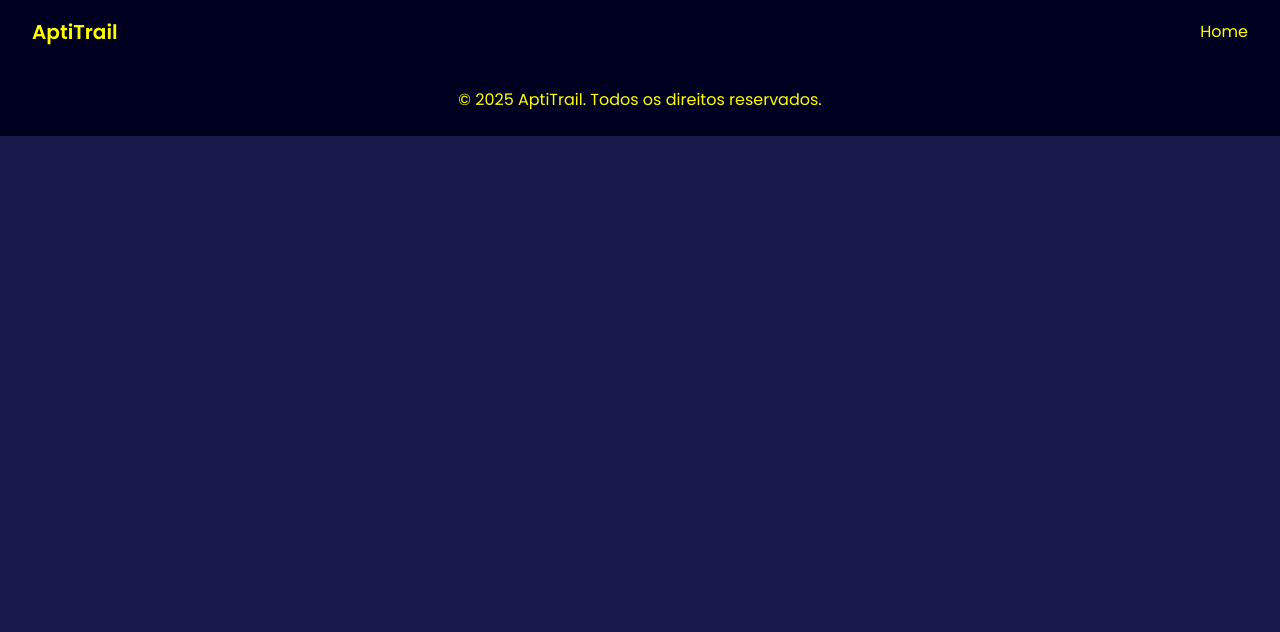
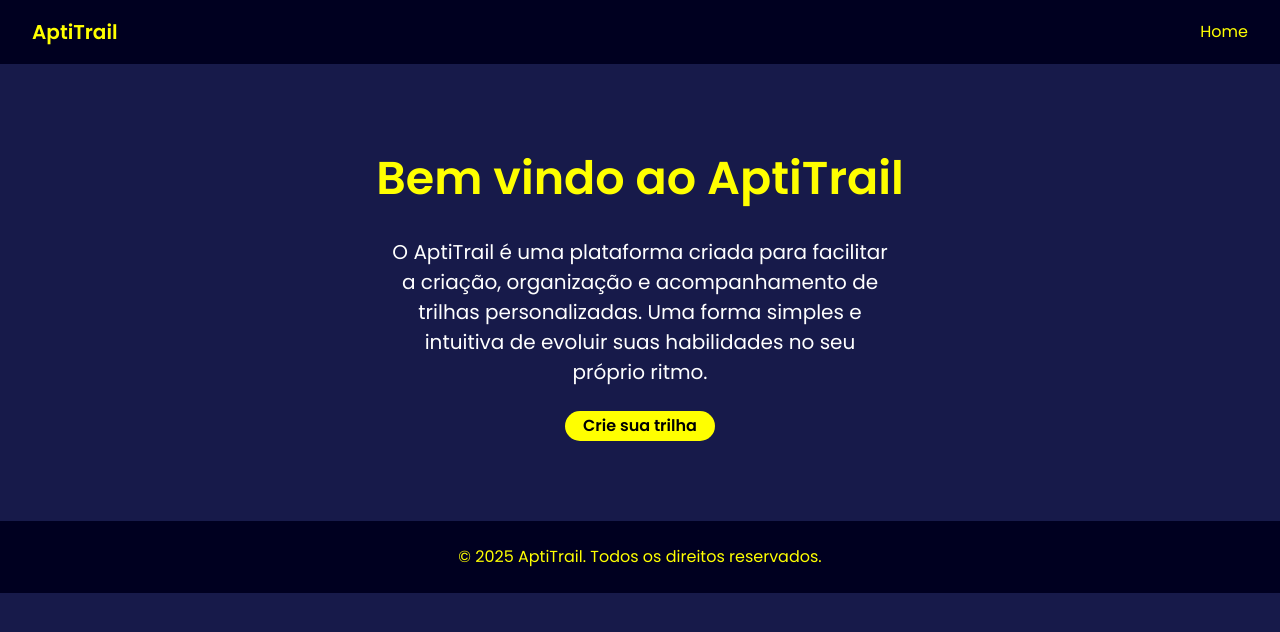
Before and after one commit to apti-trail/site-spa, a React (Vite) app in the folder site-spa/: page / in a window 1280 px wide. Shown: the top 632 px of the page. Built offline with nearby package versions, Linux system fonts and the light colour scheme.

Commit message:
feat: cria rota Home

```diff
--- a/site-spa/src/main.tsx
+++ b/site-spa/src/main.tsx
@@ -4,10 +4,12 @@ import App from './App.tsx'
 import { BrowserRouter, createBrowserRouter, RouterProvider } from 'react-router-dom'
 import "./globals.css"
 import Error from './routes/Error/index.tsx'
+import Home from './routes/Home/index.tsx'
 
 
 const router = createBrowserRouter([
   {path: "/", element: <App/>, errorElement: <Error/>, children: [
+    {path: "/", element: <Home/>}
 
   ]}
 ]);
--- /dev/null
+++ b/site-spa/src/routes/Home/index.tsx
@@ -0,0 +1,13 @@
+export default function Home() {
+    return(
+        <main className="flex flex-col items-center text-center px-6 py-20">
+            <h1 className="mb-6">Bem vindo ao AptiTrail</h1>
+
+            <h2 className="max-w-[500px] text-white">O AptiTrail é uma plataforma criada para facilitar a criação, organização e acompanhamento de trilhas personalizadas. Uma forma simples e intuitiva de evoluir suas habilidades no seu próprio ritmo.</h2>
+
+            <button className="text-black font-bold mt-6">Crie sua trilha</button>
+
+
+        </main>
+    );
+}
```
